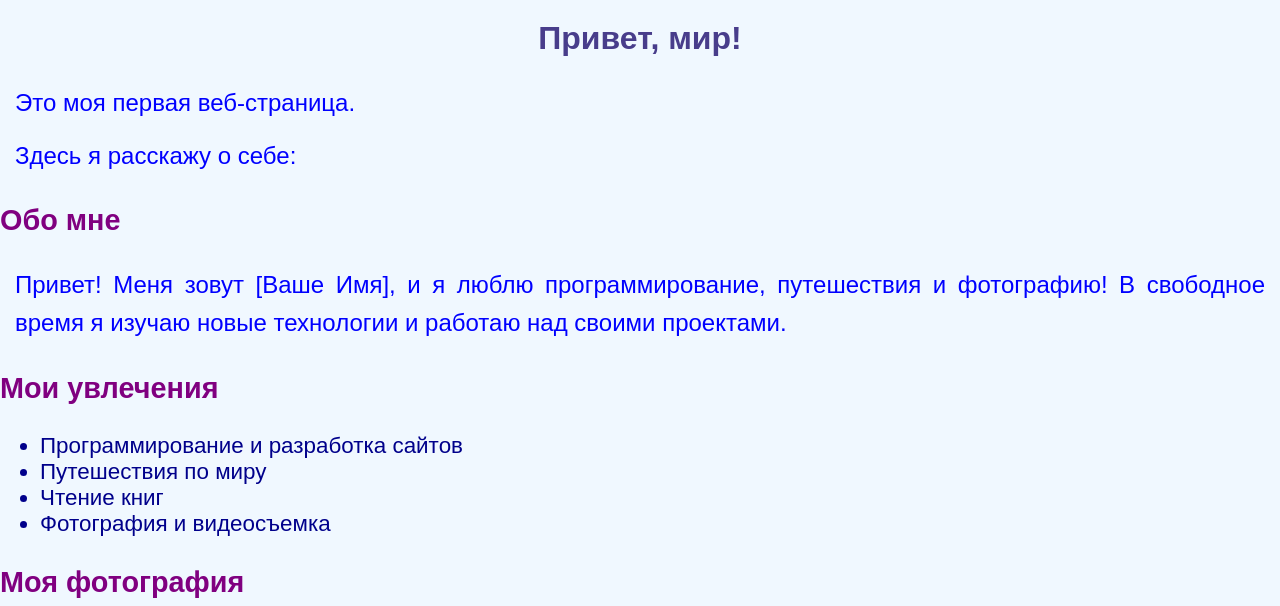
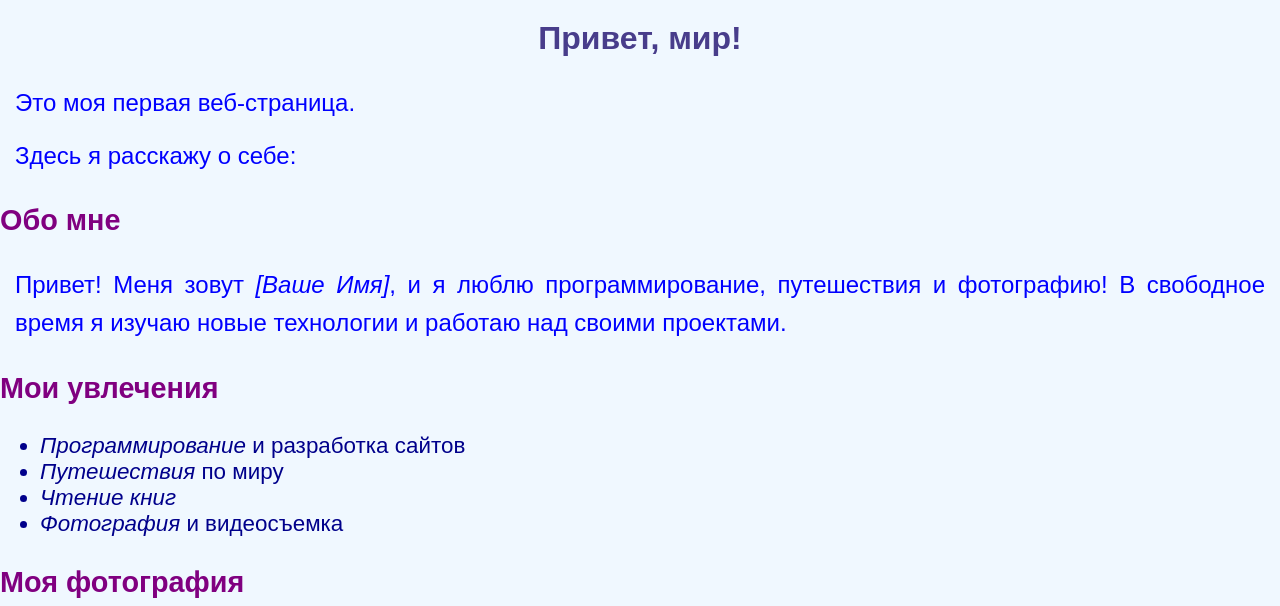
Before and after one commit to angellmellon/GIIIIIIT, a plain HTML site: page index.html in a window 1280 px wide. Shown: the top 606 px of the page. Drawn offline with Linux system fonts and the light colour scheme.

Commit message:
Update index.html
Added italics

```diff
--- a/index.html
+++ b/index.html
@@ -10,14 +10,14 @@
   <p>Здесь я расскажу о себе:</p>
 
   <h3>Обо мне</h3>
-  <p>Привет! Меня зовут [Ваше Имя], и я люблю программирование, путешествия и фотографию! В свободное время я изучаю новые технологии и работаю над своими проектами.</p>
+  <p>Привет! Меня зовут <em>[Ваше Имя]</em>, и я люблю программирование, путешествия и фотографию! В свободное время я изучаю новые технологии и работаю над своими проектами.</p>
 
   <h3>Мои увлечения</h3>
   <ul>
-    <li>Программирование и разработка сайтов</li>
-    <li>Путешествия по миру</li>
-    <li>Чтение книг</li>
-    <li>Фотография и видеосъемка</li>
+    <li><em>Программирование</em> и разработка сайтов</li>
+    <li><em>Путешествия</em> по миру</li>
+    <li><em>Чтение книг</em></li>
+    <li><em>Фотография</em> и видеосъемка</li>
   </ul>
 
   <h3>Моя фотография</h3>
```
